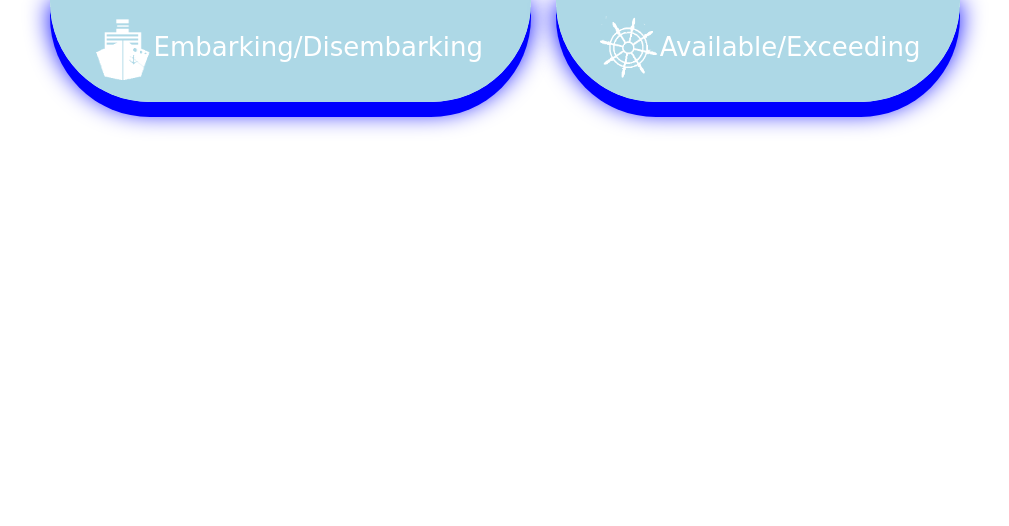
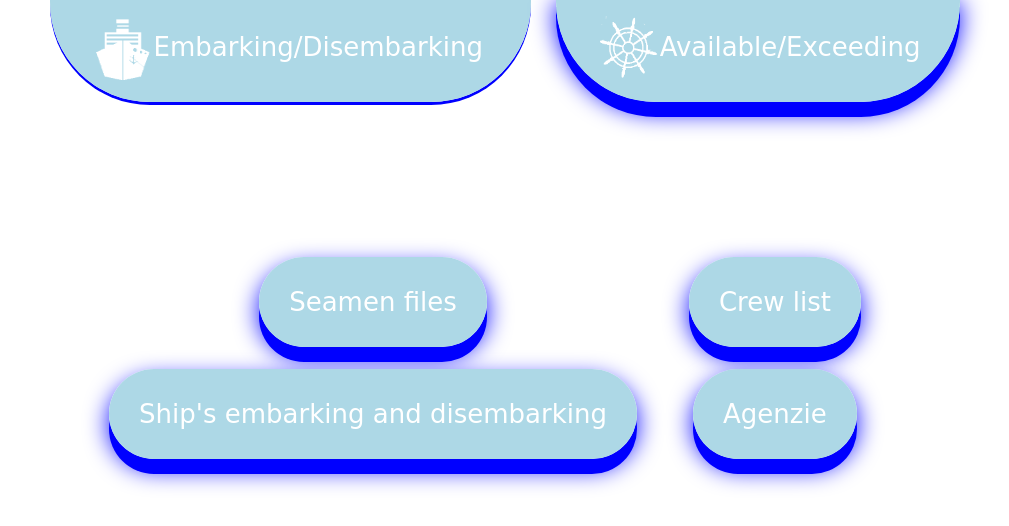
Before and after one commit to SeaVorg/EBOSHIPDB, a plain HTML site: page seamened.html in a window 1280 px wide. Shown: the whole page, without its empty margins (155-1164 px from the left). Drawn offline with Linux system fonts and the light colour scheme; a web font is replaced by a local one.

Commit message:
buttons
all cp buttons added

```diff
--- a/css/style.css
+++ b/css/style.css
@@ -125,6 +125,49 @@ margin-top:10px;
   border-radius: 100px 100px 100px 100px;
   padding: 20px;
 }
+
+.big-button:active {
+  box-shadow: 0px 3px 0px blue, 0px 3px 6px;
+  position: relative;
+  top: 10px;
+}
+.big-button-onpage{
+  position: relative;
+  background-color: lightblue;
+  color: white;
+  font-family: 'Sansita One', cursive;
+  font-size: 26px;
+  font-weight: 500;
+
+  margin-top:10px;
+  padding: 20px;
+  height: 150px;
+  width: 270px;
+  text-decoration: none;
+  text-transform: capitalize;
+
+
+  -webkit-border-radius: 12px;
+  -moz-border-radius: 12px;
+  border-radius: 12px;
+
+  -webkit-box-shadow: 0px 3px 0px blue, 0px 3px 6px blue;
+  -moz-box-shadow: 0px 3px 0px blue, 0px 3px 6px blue;
+   box-shadow: 0px 3px 0px blue, 0px 3px 6px;
+
+  margin: 50px auto;
+
+  border-radius: 0px 0px 100px 100px;
+  border-color: blue;
+  border-width: 10px;
+
+ padding: 40px 40px 40px 40px;
+  margin-right:1%;
+  margin-left:1%;
+
+
+
+}
 .main-header .big-button{
 
   -webkit-box-shadow: 0px 15px 0px blue, 0px 10px 25px blue;
@@ -139,8 +182,63 @@ margin-top:10px;
 
 
 }
+.main-content .bigbutton-onpage{
+    -webkit-box-shadow: 0px 3px 0px blue, 0px 3px 6px blue;
+  -moz-box-shadow: 0px 3px 0px blue, 0px 3px 6px blue;
+  box-shadow: 0px 3px 0px blue, 0px 3px 6px blue;
 
-.big-button:active {
+  padding: 40px 40px 40px 40px;
+  margin-right:1%;
+  margin-left:1%;
+
+}
+
+
+.main-content{
+  margin-top:10%;
+ /* background-color:grey;*/
+  width:100%;
+  height:60%;
+  text-align: center;
+  left: 50%;
+  right: 50%;
+}
+.main-content ul{
+  list-style:none;
+}
+.main-content table{
+  text-align: center;
+  margin: 0 auto;
+
+  border-spacing:50px 80px;
+  border-collapse: separate;
+}
+
+
+.option{
+  position: relative;
+  background-color: lightblue;
+  color: white;
+  font-family: 'Sansita One', cursive;
+  font-size: 26px;
+  font-weight: 500;
+  text-decoration: none;
+  text-align: left;
+
+  -webkit-border-radius: 12px;
+  -moz-border-radius: 12px;
+  border-radius: 12px;
+  border-color: blue;
+  border-width: 10px;
+  border-radius: 100px 100px 100px 100px;
+
+  -webkit-box-shadow: 0px 15px 0px blue, 0px 10px 25px blue;
+  -moz-box-shadow: 0px 15px 0px blue, 0px 10px 25px blue;
+  box-shadow: 0px 15px 0px blue, 0px 10px 25px blue;
+  padding: 30px 30px 30px 30px;
+}
+
+.option:active {
   box-shadow: 0px 3px 0px blue, 0px 3px 6px;
   position: relative;
   top: 10px;
--- a/seamened.html
+++ b/seamened.html
@@ -3,14 +3,14 @@
 	<head>
 	<meta charset="UTF-8">
 	<link rel="stylesheet" type="text/css" href="css/style.css">
-	<title>Control Panel</title>
+	<title>Embarking/Disembarking</title>
 	</head>
 	<body>
 		<header class="main-header">
 			<nav>
 				<ul>
 					<li>
-						<a class="big-button" href="seamened.html">
+						<a class="big-button-onpage" href="seamened.html">
    						<img src="img/ship_white.png">Embarking/Disembarking
   						</a>
 					</li>
@@ -23,5 +23,17 @@
 				</ul>
 			</nav>
 		</header>
+				<div class="main-content">
+			<table>
+				<tr>
+					<td><a class="option" href="#">Seamen files</a></td>
+					<td><a class="option" href="#">Crew list</a></td>
+				</tr>
+				<tr>
+					<td><a class="option" href="#">Ship's embarking and disembarking</a></td>
+					<td><a class="option" href="#">Agenzie</a></td>
+				</tr>
+			</table>
+		</div>
 	</body>
 </html>
```
Also changed, not shown: avex.html (+10 -3 lines), index.html (+1 -1 lines).
